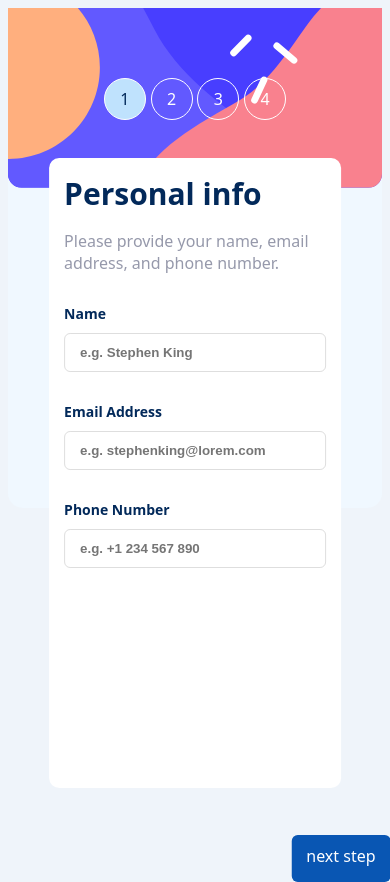
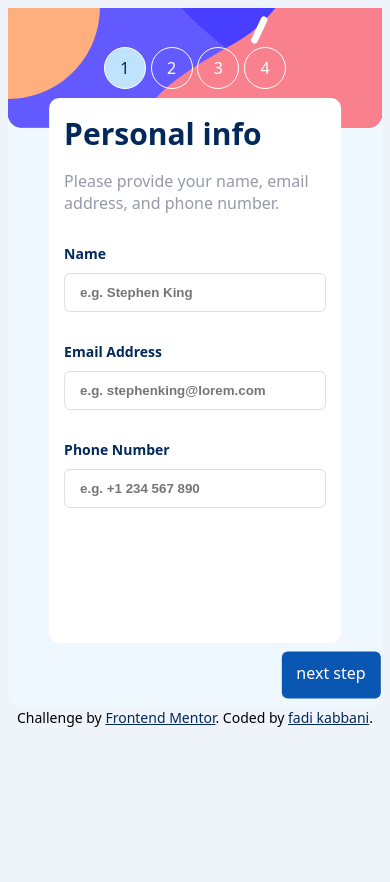
Before and after one commit to fadikbbb/multi-step-form-main, a plain HTML site: page index.html in a window 390 px wide. After the commit the page ends 844 px from the top, so only its background shows below. Drawn offline with Linux system fonts and the light colour scheme.

Commit message:
Add files via upload

```diff
--- a/main.css
+++ b/main.css
@@ -177,7 +177,7 @@ border:2px solid hsl(213, 96%, 18%);
 }
 
 .attribution {
-  font-size: 11px;
+  font-size: 14px;
   text-align: center;
 }
 
@@ -585,7 +585,7 @@ input[type="checkbox"] {
     .bigest-container{
       position: relative;
       width: 100%;
-      height: 500px;
+      height: 700px;
       background-color: aliceblue;
       flex-direction: column;
       padding: 0;
@@ -593,26 +593,25 @@ input[type="checkbox"] {
     .nav{
       margin: 0;
       background-image: url(assets/images/bg-sidebar-desktop.svg);
-
       background-position: bottom;
       background-size: cover;
       flex-direction: row;
       justify-content: center;
       width: 100%;
-      height: 180px;
+      height: 120px;
     }
     .text{
       display: none;
     }
     .container1,.container2,.container3,.container4,.container5{
       position: absolute;
-      top: 150px;
+      top: 90px;
       left: 50%;
       transform: translateX(-50%);
       background-color: white;
       padding: 15px;
       width: 70%;
-      height: 600px;
+      height: 515px;
       border-radius: 10px;
       z-index: 1;
       margin: 0;
@@ -640,12 +639,13 @@ input[type="checkbox"] {
       margin: 0;
 
     }.content-nav1,.content-nav2,.content-nav3,.content-nav4{
+      display: flex;
+      align-items: center;
       height: fit-content;
       width: fit-content;
       justify-content: center;
       width: calc(50%/4);
-      margin-top: 70px;
-      height: calc(100%);
+      height:60px ;
     }
 .form2{
   display: flex;
@@ -653,7 +653,7 @@ input[type="checkbox"] {
   align-items: center;
 }
     .switch{
-
+width: 100%;
   flex-direction: row;
   margin: 20px;
 }
@@ -667,11 +667,16 @@ input[type="checkbox"] {
 }
 .front{
 position: absolute;
-transform: translateX(50%)translateY(200%);
-
+right: 0;
+bottom: 0;
+transform: translateX(40%)translateY(150%);
+margin-bottom: 15px;
 }
 .back{
-  transform: translateX(-50%)translateY(200%);
+  transform: translateX(-40%)translateY(150%);
+  margin: 15px;
+}.slider.round {
+  width: 50px;
 }
 
     }
```
